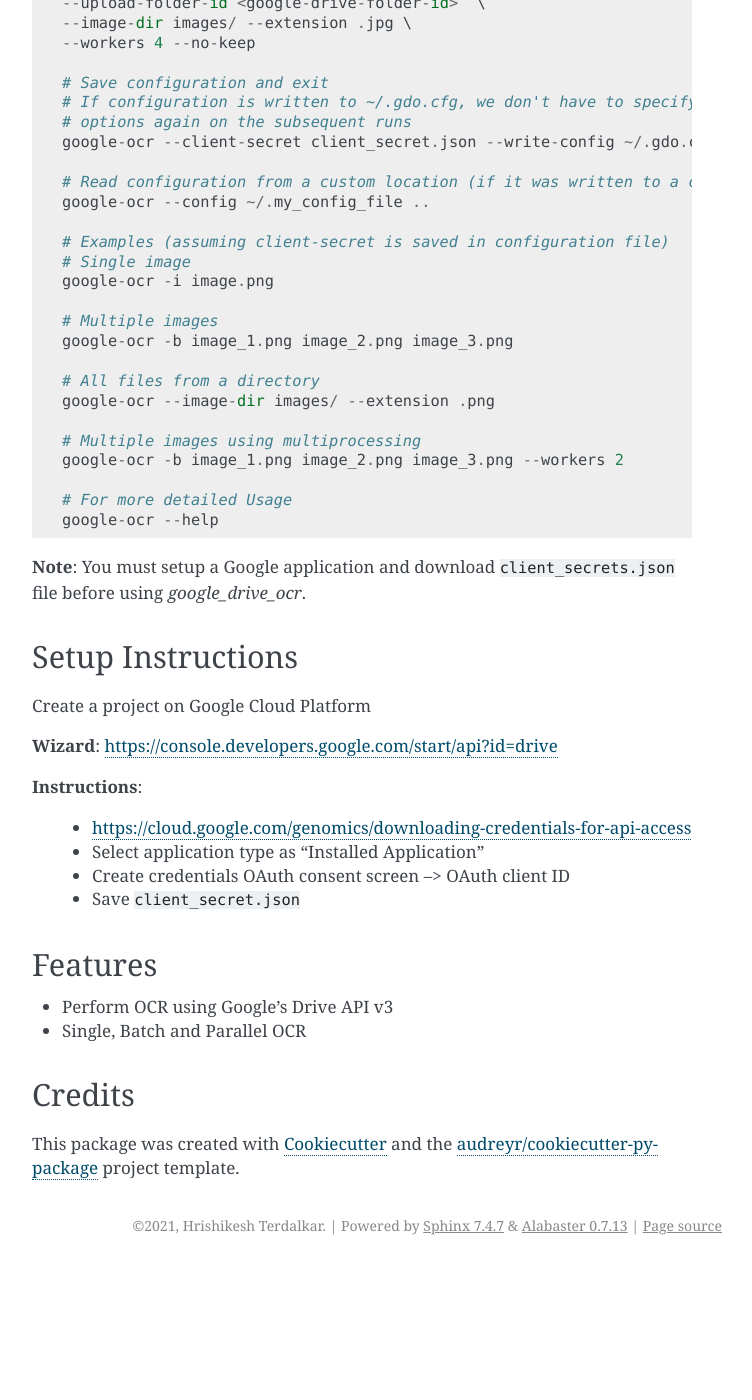
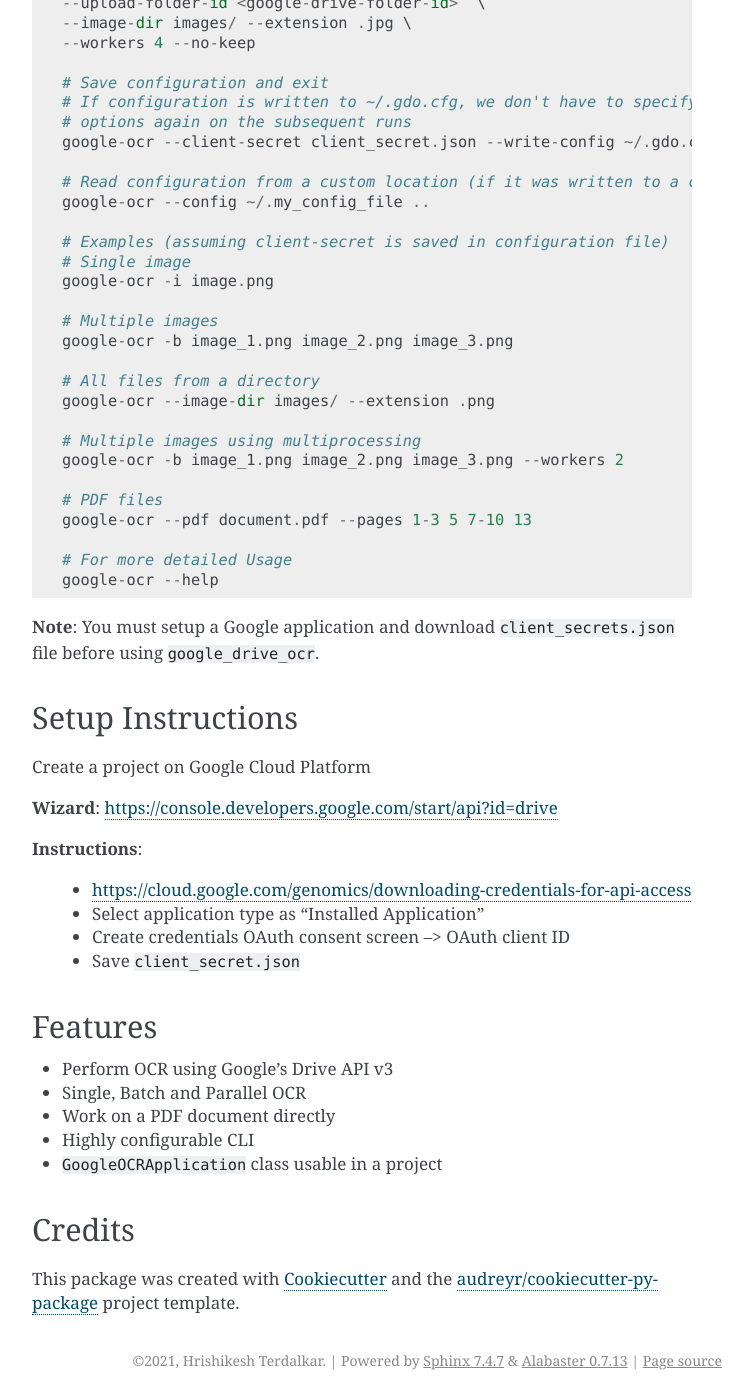
Before and after one commit to hrishikeshrt/google_drive_ocr, a Sphinx documentation site: the page built from docs/readme.rst, in a window 1280 px wide and 1400 px high, scrolled down 624 px. Shown: the whole window, without its empty margins (388-1140 px from the left). Built offline with Sphinx 7.4.7, drawn with Linux system fonts in a browser that asks for light colours; before the commit the page ends 1889 px from its top, so only the background shows below that.

```diff
--- a/HISTORY.rst
+++ b/HISTORY.rst
@@ -1,6 +1,11 @@
 =======
 History
 =======
+
+0.2.0 (2021-06-29)
+------------------
+
+* PDF file support
 
 0.1.0 (2021-06-14)
 ------------------
--- a/README.rst
+++ b/README.rst
@@ -63,12 +63,15 @@ To use :code:`google_drive_ocr` from command line::
     # Multiple images using multiprocessing
     google-ocr -b image_1.png image_2.png image_3.png --workers 2
 
+    # PDF files
+    google-ocr --pdf document.pdf --pages 1-3 5 7-10 13
+
     # For more detailed Usage
     google-ocr --help
 
 
 **Note**:
-You must setup a Google application and download :code:`client_secrets.json` file before using `google_drive_ocr`.
+You must setup a Google application and download :code:`client_secrets.json` file before using :code:`google_drive_ocr`.
 
 Setup Instructions
 ------------------
@@ -89,6 +92,9 @@ Features
 
 * Perform OCR using Google's Drive API v3
 * Single, Batch and Parallel OCR
+* Work on a PDF document directly
+* Highly configurable CLI
+* :code:`GoogleOCRApplication` class usable in a project
 
 Credits
 -------
--- a/docs/usage.rst
+++ b/docs/usage.rst
@@ -42,6 +42,9 @@ To use **Google OCR (Drive API v3)** from command line::
     # Multiple images using multiprocessing
     google-ocr -b image_1.png image_2.png image_3.png --workers 2
 
+    # PDF files
+    google-ocr --pdf document.pdf --pages 1-3 5 7-10 13
+
     # For more detailed Usage
     google-ocr --help
 
--- a/google_drive_ocr/__init__.py
+++ b/google_drive_ocr/__init__.py
@@ -4,6 +4,6 @@ from .application import GoogleOCRApplication
 
 __author__ = """Hrishikesh Terdalkar"""
 __email__ = 'hrishikeshrt@linuxmail.org'
-__version__ = '0.1.3'
+__version__ = '0.2.0'
 
 __all__ = [GoogleOCRApplication]
--- a/setup.cfg
+++ b/setup.cfg
@@ -1,5 +1,5 @@
 [bumpversion]
-current_version = 0.1.3
+current_version = 0.2.0
 commit = True
 tag = True
 
--- a/setup.py
+++ b/setup.py
@@ -52,6 +52,6 @@ setup(
     test_suite='tests',
     tests_require=test_requirements,
     url='https://github.com/hrishikeshrt/google_drive_ocr',
-    version='0.1.3',
+    version='0.2.0',
     zip_safe=False,
 )
```
